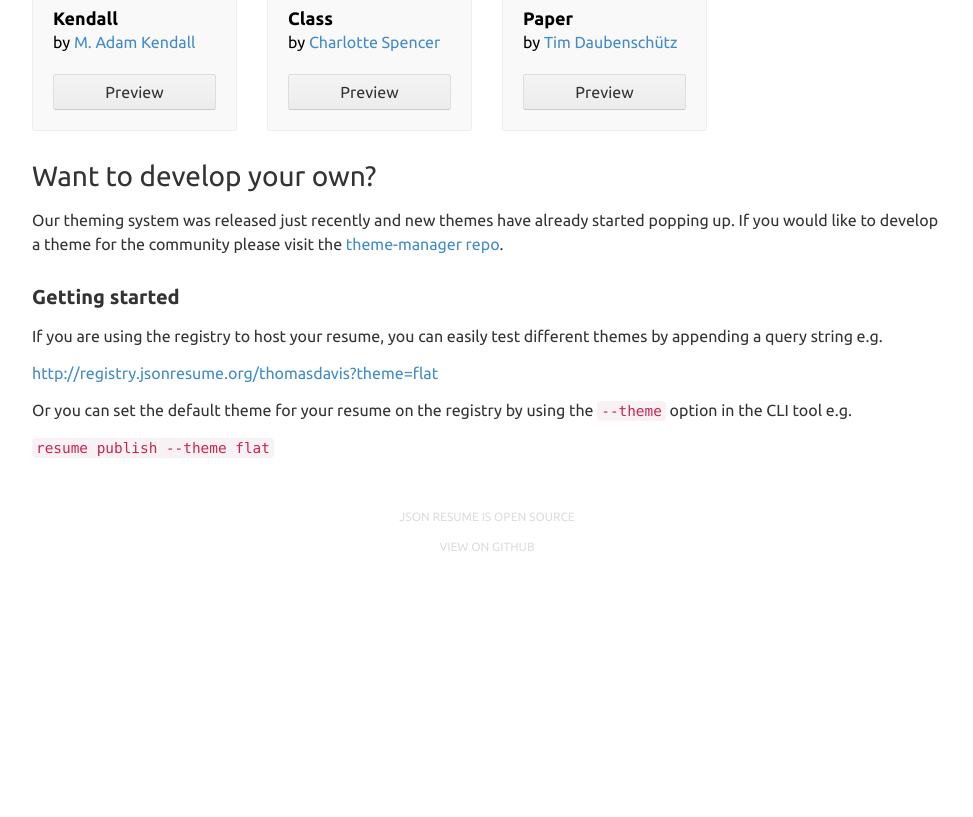
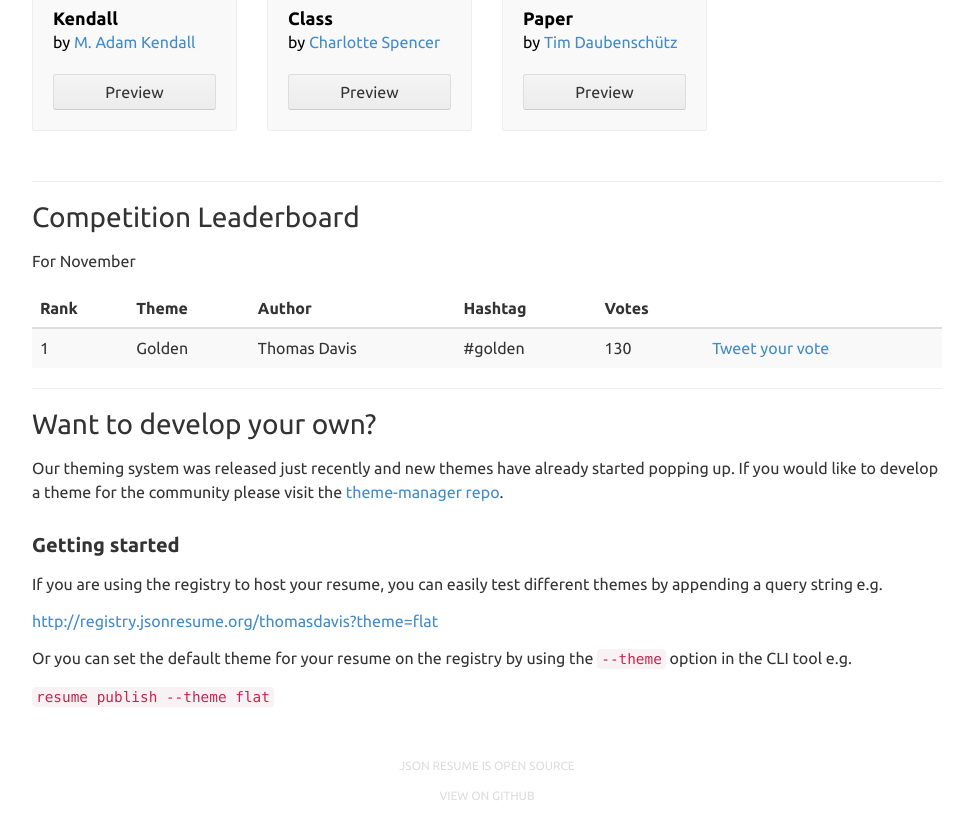
Before and after one commit to jsonresume/resume-website, a Jekyll site: the page built from themes.html, in a window 1280 px wide and 900 px high, scrolled down 672 px, cut to the strip 83-900 px from the top of the window. Shown: the whole strip, without its empty margins (153-1126 px from the left). Built offline with Jekyll 4.4.1, drawn with Linux system fonts in a browser that asks for light colours; nearby versions of some CDN libraries; a script that is not in the unit is left out; comment, search, counter and statistics services are not loaded; before the commit the page ends 1323 px from its top, so only the background shows below that.

Commit message:
showing erming competition

```diff
--- a/_layouts/default.html
+++ b/_layouts/default.html
@@ -80,6 +80,7 @@
 
 	<script src="//ajax.googleapis.com/ajax/libs/jquery/1.11.0/jquery.min.js"></script>
 	<script src="//cdnjs.cloudflare.com/ajax/libs/d3/3.4.11/d3.min.js"></script>
+	<script src="//cdnjs.cloudflare.com/ajax/libs/lodash.js/2.4.1/lodash.min.js"></script>
 	<script src="//cdnjs.cloudflare.com/ajax/libs/twitter-bootstrap/3.1.1/js/bootstrap.min.js"></script>
 	<script src="//cdnjs.cloudflare.com/ajax/libs/epoch/0.5.2/epoch.min.js"></script>
 	<script src="//static.getclicky.com/js" type="text/javascript"></script>
--- a/js/main.js
+++ b/js/main.js
@@ -8,7 +8,47 @@ jQuery(function($) {
 	toggle.on("click", function(e) {
 		e.preventDefault();
 		viewport.toggleClass("lt");
-	})
+	});
+	if(window.location.pathname.indexOf('themes') !== -1) {
+		$.ajax('http://registry.jsonresume.org/competition', {
+			success: function (data) {
+				console.log(data);
+				var tbody = $('.leaderboard tbody');
+
+				var leaderboard = data.leaderboard;
+
+
+				themes = _.filter(themes, function(theme){
+					if(theme) {
+						return true;
+					} else {
+						return false;
+					}
+				});
+				themes = _.map(themes, function(theme){
+					theme.votes = leaderboard[theme.slug] || 0;
+					return theme;
+				});
+				themes = _.sortBy(themes, function(theme){
+					return -theme.votes;
+				});
+				console.log(themes);
+				var rank = 1;
+				_.each(themes, function(theme){
+					var row = $('<tr/>');
+					row.append($('<td/>').text(rank));
+					row.append($('<td/>').text(theme.name));
+					row.append($('<td/>').text(theme.author));
+					row.append($('<td/>').text('#' + theme.slug));
+					row.append($('<td/>').text(theme.votes));
+					row.append($('<td/>').text('Tweets'));
+					tbody.append(row);
+					rank++;
+				});
+			}
+		});
+	};
+
 });
 
 function highlight() {
@@ -58,4 +98,8 @@ function renderStats() {
 		demo.start();
 		previous = data.views*1;
 	});
+
+
+
+
 }
--- a/themes.html
+++ b/themes.html
@@ -38,6 +38,24 @@ title: Themes
 		</div>
 		{% endfor %}
 	</div>
+	<hr />
+	<h2>Competition Leaderboard</h2>
+	<p>For November</p>
+	<table class="leaderboard table table-striped">
+		<thead>
+			<th>Rank</th>
+			<th>Theme</th>
+			<th>Author</th>
+			<th>Hashtag</th>
+			<th>Votes</th>
+			<th></th>
+		</thead>
+		<tbody>
+			<tr>
+				<td>1</td><td>Golden</td><td>Thomas Davis</td><td>#golden</td><td>130</td><td><a>Tweet your vote</a></td></tr>
+		</tbody>
+	</table>
+	<hr />
 	<h2>Want to develop your own?</h2>
 	<p>Our theming system was released just recently and new themes have already started popping up. If you would like to develop a theme for the community please visit the <a href="http://github.com/jsonresume/theme-manager">theme-manager repo</a>.</p>
 <h3>Getting started</h3>
@@ -46,3 +64,17 @@ title: Themes
 <p>Or you can set the default theme for your resume on the registry by using the <code>--theme</code> option in the CLI tool e.g.</p>
 <code>resume publish --theme flat</code>
 </div>
+
+<script>
+  var themes = {
+		{% for theme in site.data.themes %}
+			"{{theme.slug}}": {
+				"name": "{{theme.name}}",
+				"slug": "{{theme.slug}}",
+				"author": "{{theme.author}}",
+				"author_link": "{{theme.link}}"
+			},
+		{% endfor %}
+		thiscodesucks: null
+  }
+</script>
```
